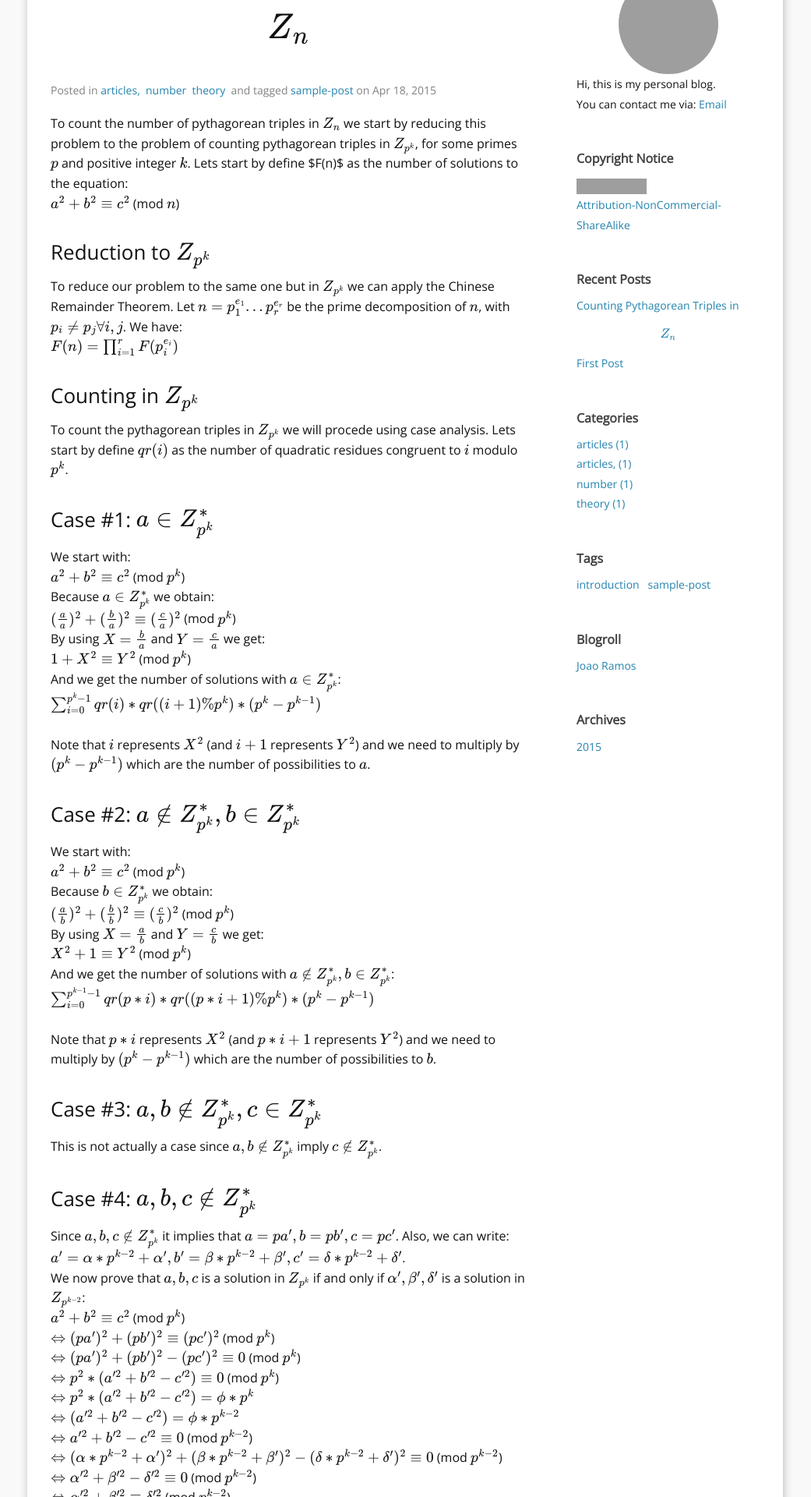
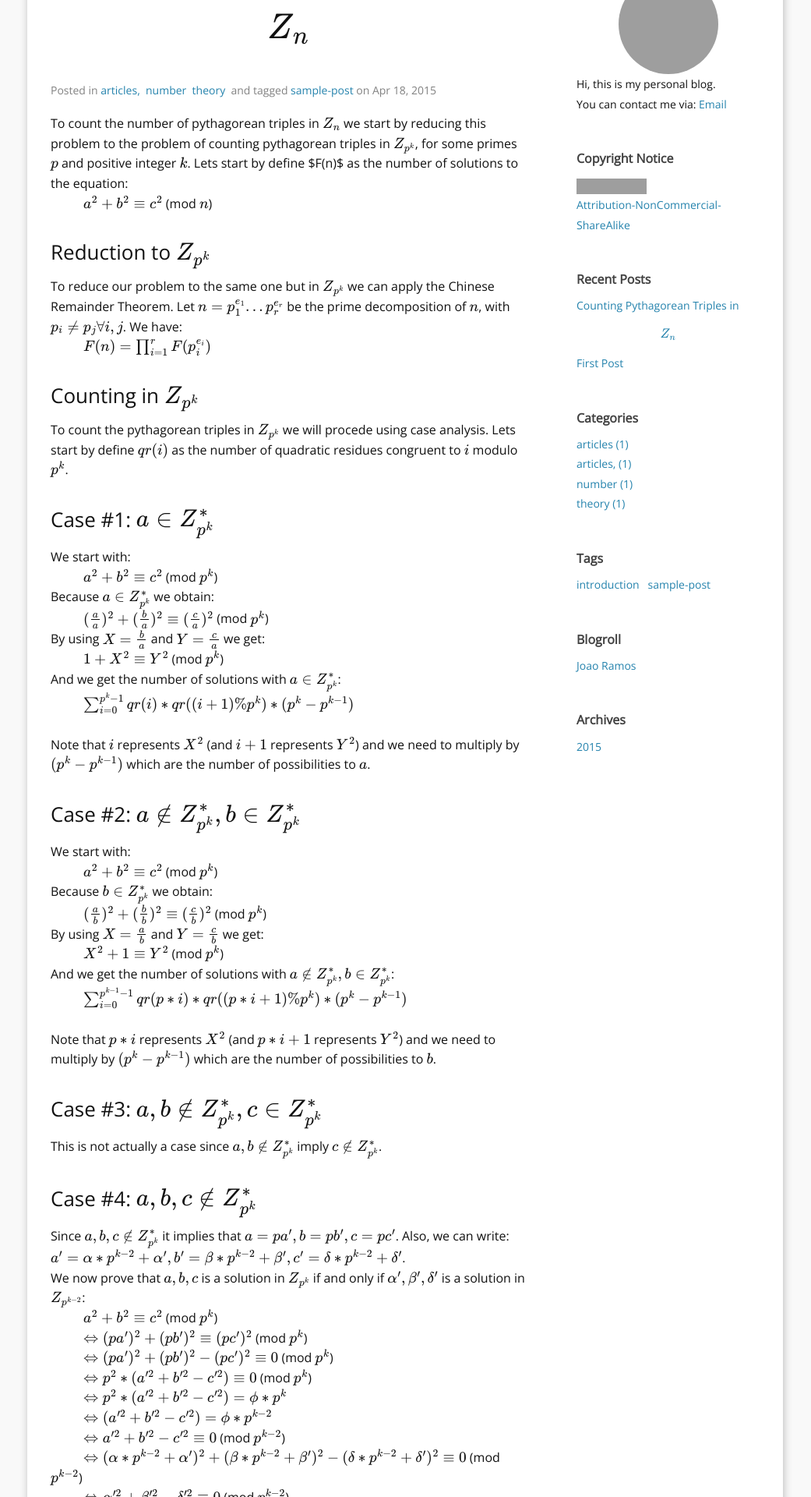
Before and after one commit to JoaoM10/JoaoM10.github.io, a Jekyll site: the page built from _posts/2015-04-18-pythagorean_triples.md, in a window 1280 px wide. Shown: the part 301-2221 px from the top of the page at 78% size, without its empty margins (120-1161 px from the left). Built offline with Jekyll 4.4.1, drawn with Linux system fonts in a browser that asks for light colours; formulas are drawn with MathJax 3; comment, search, counter and statistics services are not loaded; grey boxes are pictures that could not be loaded.

Commit message:
fix triples post

```diff
--- a/_posts/2015-04-18-pythagorean_triples.md
+++ b/_posts/2015-04-18-pythagorean_triples.md
@@ -12,7 +12,7 @@ comments: true
 To count the number of pythagorean triples in $$Z_n$$ we start by reducing this problem to the problem of counting pythagorean triples in $$Z_{p^k}$$, for some primes $$p$$ and positive integer $$k$$.
 Lets start by define $F(n)$ as the number of solutions to the equation:
 <br>
-    $$a^2 + b^2 \equiv c^2$$ (mod $$n$$)
+<span style="display:inline-block; width: 42px;"></span>$$a^2 + b^2 \equiv c^2$$ (mod $$n$$)
 <br>
 <br>
 
@@ -20,7 +20,7 @@ Lets start by define $F(n)$ as the number of solutions to the equation:
 To reduce our problem to the same one but in $$Z_{p^k}$$ we can apply the Chinese Remainder Theorem.
 Let $$n = p_1^{e_1}...p_r^{e_r}$$ be the prime decomposition of $$n$$, with $$p_i \ne p_j \forall i, j$$. We have:
 <br>
-    $$F(n) = \prod_{i=1}^r F(p_i^{e_i})$$
+<span style="display:inline-block; width: 42px;"></span>$$F(n) = \prod_{i=1}^r F(p_i^{e_i})$$
 <br>
 <br>
 
@@ -31,13 +31,13 @@ To count the pythagorean triples in $$Z_{p^k}$$ we will procede using case analy
 
 ### Case #1: $$a \in Z_{p^k}^*$$
 We start with:<br>
-    $$a^2 + b^2 \equiv c^2$$ (mod $$p^k$$)<br>
+<span style="display:inline-block; width: 42px;"></span>$$a^2 + b^2 \equiv c^2$$ (mod $$p^k$$)<br>
 Because $$a \in Z_{p^k}^*$$ we obtain:<br>
-    $$(\frac{a}{a})^2 + (\frac{b}{a})^2 \equiv (\frac{c}{a})^2$$ (mod $$p^k$$)<br>
+<span style="display:inline-block; width: 42px;"></span>$$(\frac{a}{a})^2 + (\frac{b}{a})^2 \equiv (\frac{c}{a})^2$$ (mod $$p^k$$)<br>
 By using $$X = \frac{b}{a}$$ and $$Y = \frac{c}{a}$$ we get:<br>
-    $$1 + X^2 \equiv Y^2$$ (mod $$p^k$$)<br>
+<span style="display:inline-block; width: 42px;"></span>$$1 + X^2 \equiv Y^2$$ (mod $$p^k$$)<br>
 And we get the number of solutions with $$a \in Z_{p^k}^*$$:<br>
-    $$\sum_{i=0}^{p^k - 1} qr(i) * qr((i + 1) \% p^k) * (p^k - p^{k - 1})$$<br>
+<span style="display:inline-block; width: 42px;"></span>$$\sum_{i=0}^{p^k - 1} qr(i) * qr((i + 1) \% p^k) * (p^k - p^{k - 1})$$<br>
 <br>
 Note that $$i$$ represents $$X^2$$ (and $$i + 1$$ represents $$Y^2$$) and we need to multiply by $$(p^k - p^{k - 1})$$ which are the number of possibilities to $$a$$.
 <br>
@@ -45,13 +45,13 @@ Note that $$i$$ represents $$X^2$$ (and $$i + 1$$ represents $$Y^2$$) and we nee
 
 ### Case #2: $$a \notin Z_{p^k}^*, b \in Z_{p^k}^*$$
 We start with:<br>
-    $$a^2 + b^2 \equiv c^2$$ (mod $$p^k$$)<br>
+<span style="display:inline-block; width: 42px;"></span>$$a^2 + b^2 \equiv c^2$$ (mod $$p^k$$)<br>
 Because $$b \in Z_{p^k}^*$$ we obtain:<br>
-    $$(\frac{a}{b})^2 + (\frac{b}{b})^2 \equiv (\frac{c}{b})^2$$ (mod $$p^k$$)<br>
+<span style="display:inline-block; width: 42px;"></span>$$(\frac{a}{b})^2 + (\frac{b}{b})^2 \equiv (\frac{c}{b})^2$$ (mod $$p^k$$)<br>
 By using $$X = \frac{a}{b}$$ and $$Y = \frac{c}{b}$$ we get:<br>
-    $$X^2 + 1 \equiv Y^2$$ (mod $$p^k$$)<br>
+<span style="display:inline-block; width: 42px;"></span>$$X^2 + 1 \equiv Y^2$$ (mod $$p^k$$)<br>
 And we get the number of solutions with $$a \notin Z_{p^k}^*, b \in Z_{p^k}^*$$:<br>
-    $$\sum_{i=0}^{p^{k - 1} - 1} qr(p * i) * qr((p * i + 1) \% p^k) * (p^k - p^{k - 1})$$<br>
+<span style="display:inline-block; width: 42px;"></span>$$\sum_{i=0}^{p^{k - 1} - 1} qr(p * i) * qr((p * i + 1) \% p^k) * (p^k - p^{k - 1})$$<br>
 <br>
 Note that $$p*i$$ represents $$X^2$$ (and $$p*i + 1$$ represents $$Y^2$$) and we need to multiply by $$(p^k - p^{k - 1})$$ which are the number of possibilities to $$b$$.
 <br>
@@ -65,18 +65,18 @@ This is not actually a case since $$a,b \notin Z_{p^k}^*$$ imply $$c \notin Z_{p
 ### Case #4: $$a,b,c \notin Z_{p^k}^*$$
 Since $$a,b,c \notin Z_{p^k}^*$$ it implies that $$a = pa', b = pb', c = pc'$$. Also, we can write: $$a' = \alpha * p^{k - 2} + \alpha', b' = \beta * p^{k - 2} + \beta', c' = \delta * p^{k - 2} + \delta'$$.<br>
 We now prove that $$a, b, c$$ is a solution in $$Z_{p^k}$$ if and only if $$\alpha', \beta', \delta'$$ is a solution in $$Z_{p^{k - 2}}$$:<br>
-    $$a^2 + b^2 \equiv c^2$$ (mod $$p^k$$)<br>
-    $$\Leftrightarrow (pa')^2 + (pb')^2 \equiv (pc')^2$$ (mod $$p^k$$)<br>
-    $$\Leftrightarrow (pa')^2 + (pb')^2 - (pc')^2 \equiv 0$$ (mod $$p^k$$)<br>
-    $$\Leftrightarrow p^2 * (a'^2 + b'^2 - c'^2) \equiv 0$$ (mod $$p^k$$)<br>
-    $$\Leftrightarrow p^2 * (a'^2 + b'^2 - c'^2) = \phi * p^k$$<br>
-    $$\Leftrightarrow (a'^2 + b'^2 - c'^2) = \phi * p^{k - 2}$$<br>
-    $$\Leftrightarrow a'^2 + b'^2 - c'^2 \equiv 0$$ (mod $$p^{k - 2}$$)<br>
-    $$\Leftrightarrow (\alpha * p^{k - 2} + \alpha')^2 + (\beta * p^{k - 2} + \beta')^2 - (\delta * p^{k - 2} + \delta')^2 \equiv 0$$ (mod $$p^{k - 2}$$)<br>
-    $$\Leftrightarrow \alpha'^2 + \beta'^2 - \delta'^2 \equiv 0$$ (mod $$p^{k - 2}$$)<br>
-    $$\Leftrightarrow \alpha'^2 + \beta'^2 \equiv \delta'^2$$ (mod $$p^{k - 2}$$)<br>
+<span style="display:inline-block; width: 42px;"></span>$$a^2 + b^2 \equiv c^2$$ (mod $$p^k$$)<br>
+<span style="display:inline-block; width: 42px;"></span>$$\Leftrightarrow (pa')^2 + (pb')^2 \equiv (pc')^2$$ (mod $$p^k$$)<br>
+<span style="display:inline-block; width: 42px;"></span>$$\Leftrightarrow (pa')^2 + (pb')^2 - (pc')^2 \equiv 0$$ (mod $$p^k$$)<br>
+<span style="display:inline-block; width: 42px;"></span>$$\Leftrightarrow p^2 * (a'^2 + b'^2 - c'^2) \equiv 0$$ (mod $$p^k$$)<br>
+<span style="display:inline-block; width: 42px;"></span>$$\Leftrightarrow p^2 * (a'^2 + b'^2 - c'^2) = \phi * p^k$$<br>
+<span style="display:inline-block; width: 42px;"></span>$$\Leftrightarrow (a'^2 + b'^2 - c'^2) = \phi * p^{k - 2}$$<br>
+<span style="display:inline-block; width: 42px;"></span>$$\Leftrightarrow a'^2 + b'^2 - c'^2 \equiv 0$$ (mod $$p^{k - 2}$$)<br>
+<span style="display:inline-block; width: 42px;"></span>$$\Leftrightarrow (\alpha * p^{k - 2} + \alpha')^2 + (\beta * p^{k - 2} + \beta')^2 - (\delta * p^{k - 2} + \delta')^2 \equiv 0$$ (mod $$p^{k - 2}$$)<br>
+<span style="display:inline-block; width: 42px;"></span>$$\Leftrightarrow \alpha'^2 + \beta'^2 - \delta'^2 \equiv 0$$ (mod $$p^{k - 2}$$)<br>
+<span style="display:inline-block; width: 42px;"></span>$$\Leftrightarrow \alpha'^2 + \beta'^2 \equiv \delta'^2$$ (mod $$p^{k - 2}$$)<br>
 And we get the number of solutions with $$a,b,c \notin Z_{p^k}^*$$:<br>
-    $$F(p^{k - 2}) * p^3$$<br>
+<span style="display:inline-block; width: 42px;"></span>$$F(p^{k - 2}) * p^3$$<br>
 <br>
 We are not done yet since the base cases are missing. We have $$F(p) = p^2$$ by Jacobi Sums (consult [1] for a proof of this) and $$F(p^0) = F(1) = 1$$ which is the trivial solution only.
 <br>
@@ -84,9 +84,9 @@ We are not done yet since the base cases are missing. We have $$F(p) = p^2$$ by
 
 ### Result
 After analyzing all cases we obtain:<br>
-    $$F(p^0) = 1$$<br>
-    $$F(p^1) = p^2$$<br>
-    $$F(p^k) = \sum_{i=0}^{p^k - 1} qr(i) * qr((i + 1) \% p^k) * (p^k - p^{k - 1}) + \sum_{i=0}^{p^{k - 1} - 1} qr(p * i) * qr((p * i + 1) \% p^k) * (p^k - p^{k - 1}) + F(p^{k - 2}) * p^3$$
+<span style="display:inline-block; width: 42px;"></span>$$F(p^0) = 1$$<br>
+<span style="display:inline-block; width: 42px;"></span>$$F(p^1) = p^2$$<br>
+<span style="display:inline-block; width: 42px;"></span>$$F(p^k) = \sum_{i=0}^{p^k - 1} qr(i) * qr((i + 1) \% p^k) * (p^k - p^{k - 1}) + \sum_{i=0}^{p^{k - 1} - 1} qr(p * i) * qr((p * i + 1) \% p^k) * (p^k - p^{k - 1}) + F(p^{k - 2}) * p^3$$
 <br>
 <br>
 
```
